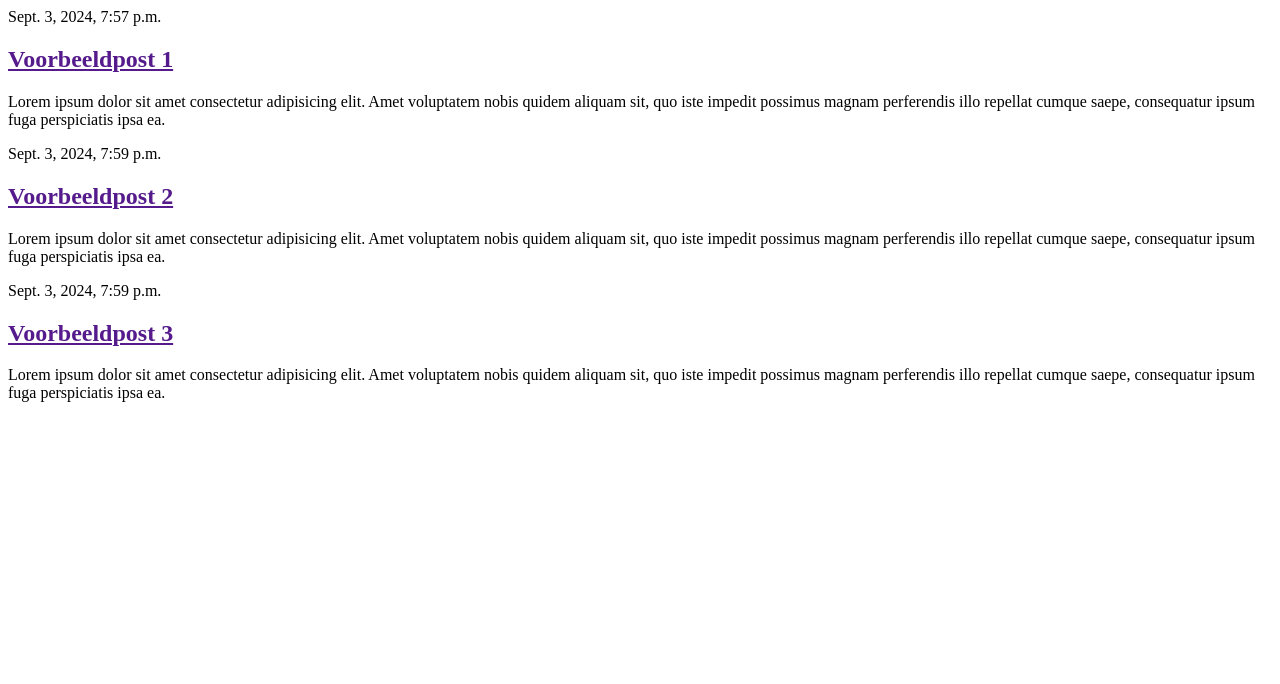
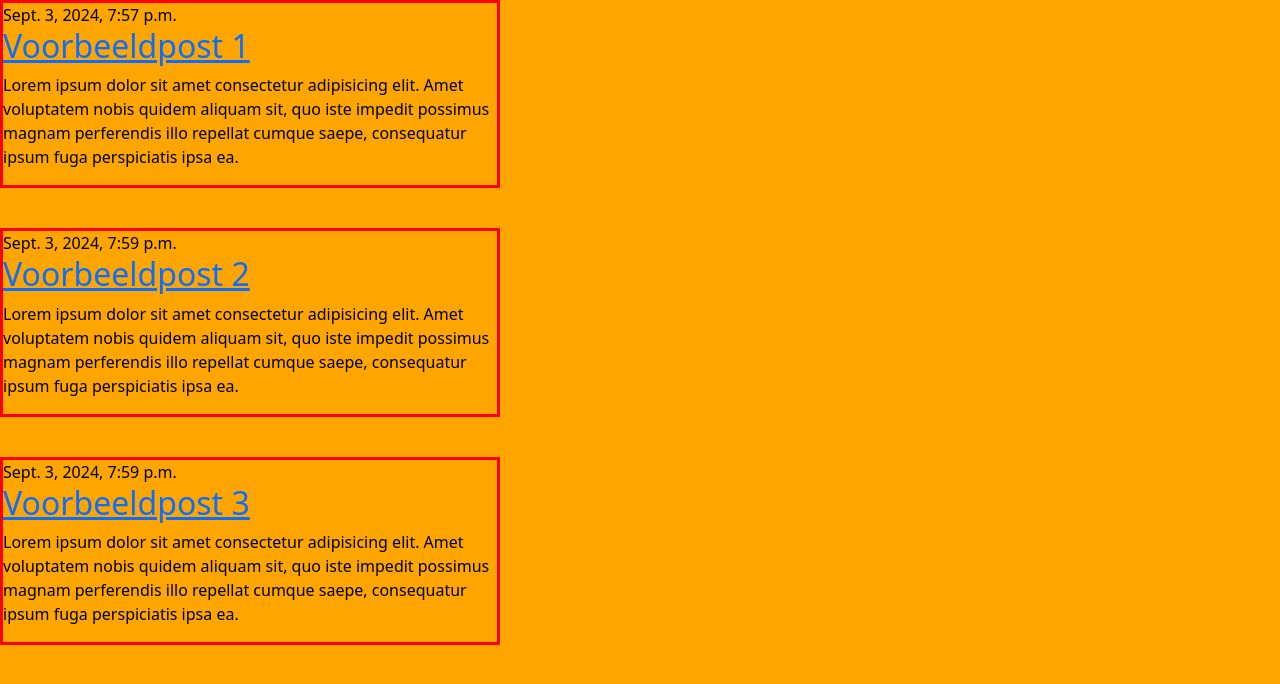
Before and after one commit to GHNick8/testDjango, a Django app: template mysite/blog/templates/blog/post_list.html in a window 1280 px wide. Shown: the top 684 px of the page. Run offline with Django 3.2, Linux system fonts and the light colour scheme; the template is opened without the code that fills it: values that come from a table or form of the project are taken from there, others are empty; data comes from the database, SQL or seed files in the repository; some libraries are stand-ins or nearby versions.

Commit message:
toevoegen untracked files

```diff
--- /dev/null
+++ b/mysite/blog/static/css/stijl.css
@@ -0,0 +1,14 @@
+body {
+    background-color: orange;
+    color: black;
+}
+
+h1 {
+    color: white;
+}
+
+article {
+    width: 500px;
+    margin-bottom: 40px;
+    border: 3px solid red;
+}
--- a/mysite/blog/templates/blog/post_list.html
+++ b/mysite/blog/templates/blog/post_list.html
@@ -1,7 +1,11 @@
+{% load static %}
 <!DOCTYPE html>
 <html lang="en">
     <head>
         <meta charset="utf-8">
+        <!-- Bootstrap CSS -->
+        <link href="https://cdn.jsdelivr.net/npm/boots-trap@5.1.3/dist/css/bootstrap.min.css" rel="stylesheet" integrity="sha384-1BmE4kWBq78iYhFldvKuhfTAU6auU8tT94WrHftjDbrCEXSU1oBoqyl2QvZ6jIW3" crossorigin="anonymous">
+        <link rel="stylesheet" href="{% static 'css/stijl.css' %}">
         <title></title>
     </head>
     <body>
```
